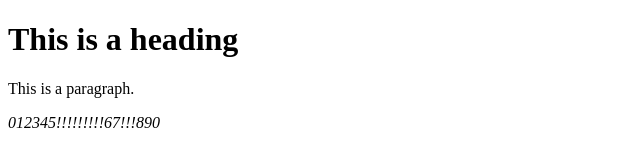
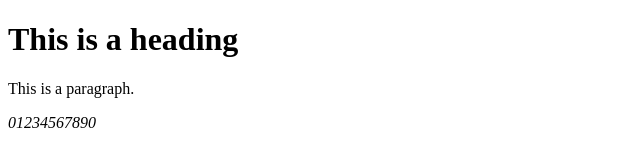
Before and after one commit to StanaAndrei/testgh, a plain HTML site: page index.html in a window 1280 px wide. Shown: the full height of the page, 0-640 px from the left. Drawn offline with Linux system fonts and the light colour scheme.

Commit message:
del excl mark

```diff
--- a/index.html
+++ b/index.html
@@ -5,6 +5,6 @@
 
 <h1>This is a heading</h1>
 <p>This is a paragraph.</p>
-  <i>012345!!!!!!!!!67!!!890</i>
+  <i>01234567890</i>
 </body>
 </html>
```
